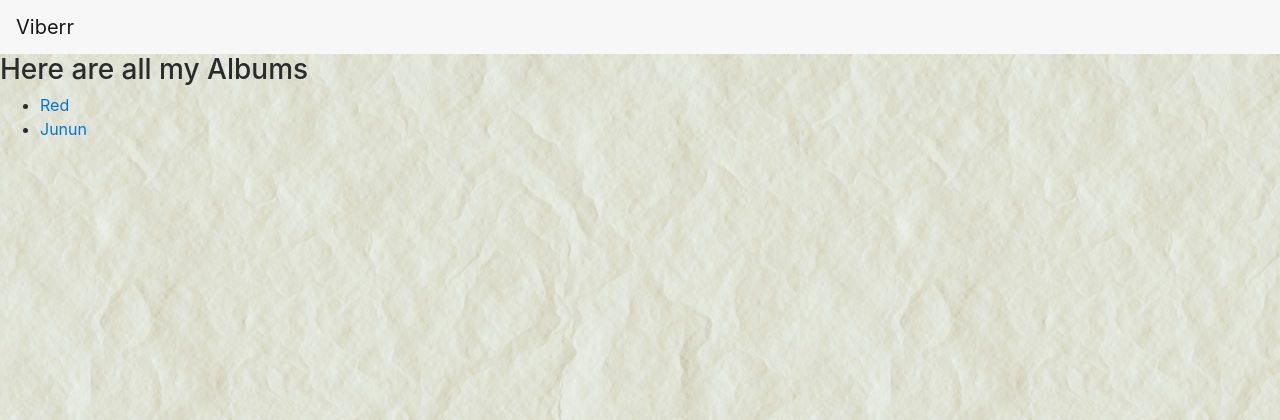
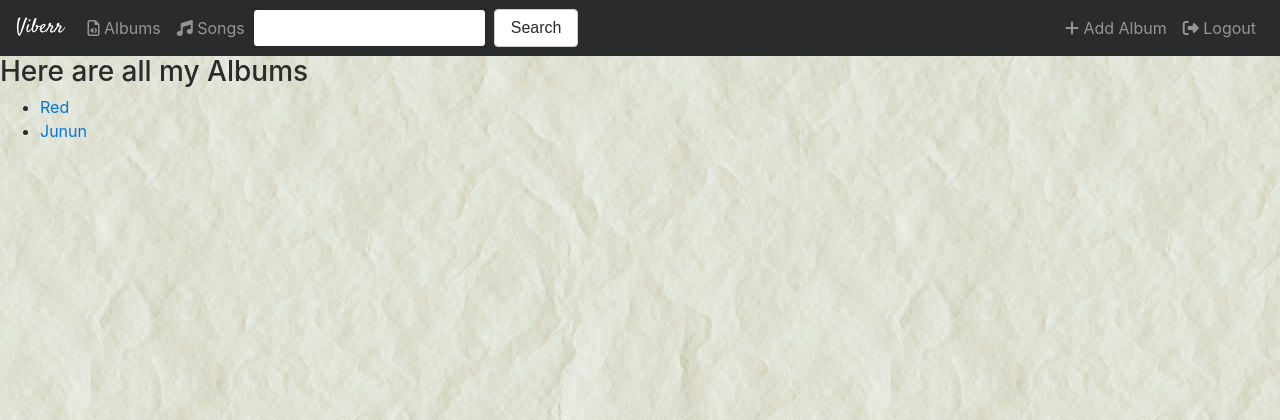
Before and after one commit to ArafinShams/learndjango_1_9, a Django app: page /music/ in a window 1280 px wide. Shown: the top 420 px of the page. Run offline with Django 3.2, Linux system fonts and the light colour scheme; data comes from the database, SQL or seed files in the repository; some libraries are stand-ins or nearby versions.

Commit message:
Completed video - 27

```diff
--- a/music/static/music/style.css
+++ b/music/static/music/style.css
@@ -1,3 +1,6 @@
 body{
     background: white url("images/background.jpg");
 }
+.navbar-brand{
+    font-family: 'Satisfy', cursive;
+}
--- a/music/templates/music/index.html
+++ b/music/templates/music/index.html
@@ -1,16 +1,54 @@
 <!-- Loads the path to your static files -->
 {% load staticfiles %}
 <link rel="stylesheet" href="https://maxcdn.bootstrapcdn.com/bootstrap/4.0.0-alpha.6/css/bootstrap.min.css" integrity="sha384-rwoIResjU2yc3z8GV/NPeZWAv56rSmLldC3R/AZzGRnGxQQKnKkoFVhFQhNUwEyJ" crossorigin="anonymous">
-<script src="https://maxcdn.bootstrapcdn.com/bootstrap/4.0.0-alpha.6/js/bootstrap.min.js" integrity="sha384-vBWWzlZJ8ea9aCX4pEW3rVHjgjt7zpkNpZk+02D9phzyeVkE+jo0ieGizqPLForn" crossorigin="anonymous"></script>
+<link rel="stylesheet" href="http://code.ionicframework.com/ionicons/2.0.1/css/ionicons.min.css">
+<link href="https://fonts.googleapis.com/css?family=Satisfy" rel="stylesheet">
+
 <link rel="stylesheet" type="text/css" href="{% static 'music/style.css' %}">
 
-<nav class="navbar navbar-toggleable-md navbar-light bg-faded">
-  <button class="navbar-toggler navbar-toggler-right" type="button" data-toggle="collapse" data-target="#navbarSupportedContent" aria-controls="navbarSupportedContent" aria-expanded="false" aria-label="Toggle navigation">
-    <span class="navbar-toggler-icon"></span>
-  </button>
-  <a class="navbar-brand" href="{% url 'music:index' %}">Viberr</a>
+<script src="https://ajax.googleapis.com/ajax/libs/jquery/3.2.1/jquery.min.js"></script>
+<script src="https://maxcdn.bootstrapcdn.com/bootstrap/4.0.0-alpha.6/js/bootstrap.min.js" integrity="sha384-vBWWzlZJ8ea9aCX4pEW3rVHjgjt7zpkNpZk+02D9phzyeVkE+jo0ieGizqPLForn" crossorigin="anonymous"></script>
+<script src="https://use.fontawesome.com/9261a2328a.js"></script>
 
-</nav>
+
+ <!-- Navigation -->
+    <nav class="navbar navbar-toggleable-md navbar-inverse bg-inverse">
+        <!-- Nav Collapse button -->
+        <button class="navbar-toggler navbar-toggler-right" type="button" data-toggle="collapse" data-target="#navbarExample" aria-controls="navbarExample" aria-expanded="false" aria-label="Toggle navigation">
+            <span class="navbar-toggler-icon"></span>
+        </button>
+        <!-- Nav Logo -->
+            <a class="navbar-brand" href="{% url 'music:index' %}">Viberr</a>
+            <div class="collapse navbar-collapse" id="navbarExample">
+                <ul class="navbar-nav">
+                    <li class="nav-item">
+                        <a class="nav-link" href="{% url 'music:index' %}"><i class="fa fa-file-audio-o" aria-hidden="true"></i>
+Albums <span class="sr-only">(current)</span></a>
+                    </li>
+                    <li class="nav-item">
+                        <a class="nav-link" href="#"><i class="fa fa-music" aria-hidden="true"></i>
+Songs</a>
+                    </li>
+                </ul>
+                <form class="form-inline my-2 my-lg-0">
+                    <input class="form-control mr-sm-2" type="text" placeholder="">
+                    <button class="btn btn-secondary my-2 my-sm-0" type="submit">Search</button>
+                </form>
+
+                <ul class="navbar-nav ml-auto">
+                    <li class="nav-item">
+                        <a class="nav-link" href="#intro"><i class="fa fa-plus" aria-hidden="true"></i>
+ Add Album <span class="sr-only">(current)</span></a>
+                    </li>
+                    <li class="nav-item">
+                        <a class="nav-link" href="#about"><i class="fa fa-sign-out" aria-hidden="true"></i>
+ Logout</a>
+                    </li>
+                </ul>
+            </div>
+
+    </nav>
+
 {% if all_albums %}
     <h3>Here are all my Albums</h3>
     <ul>
```
